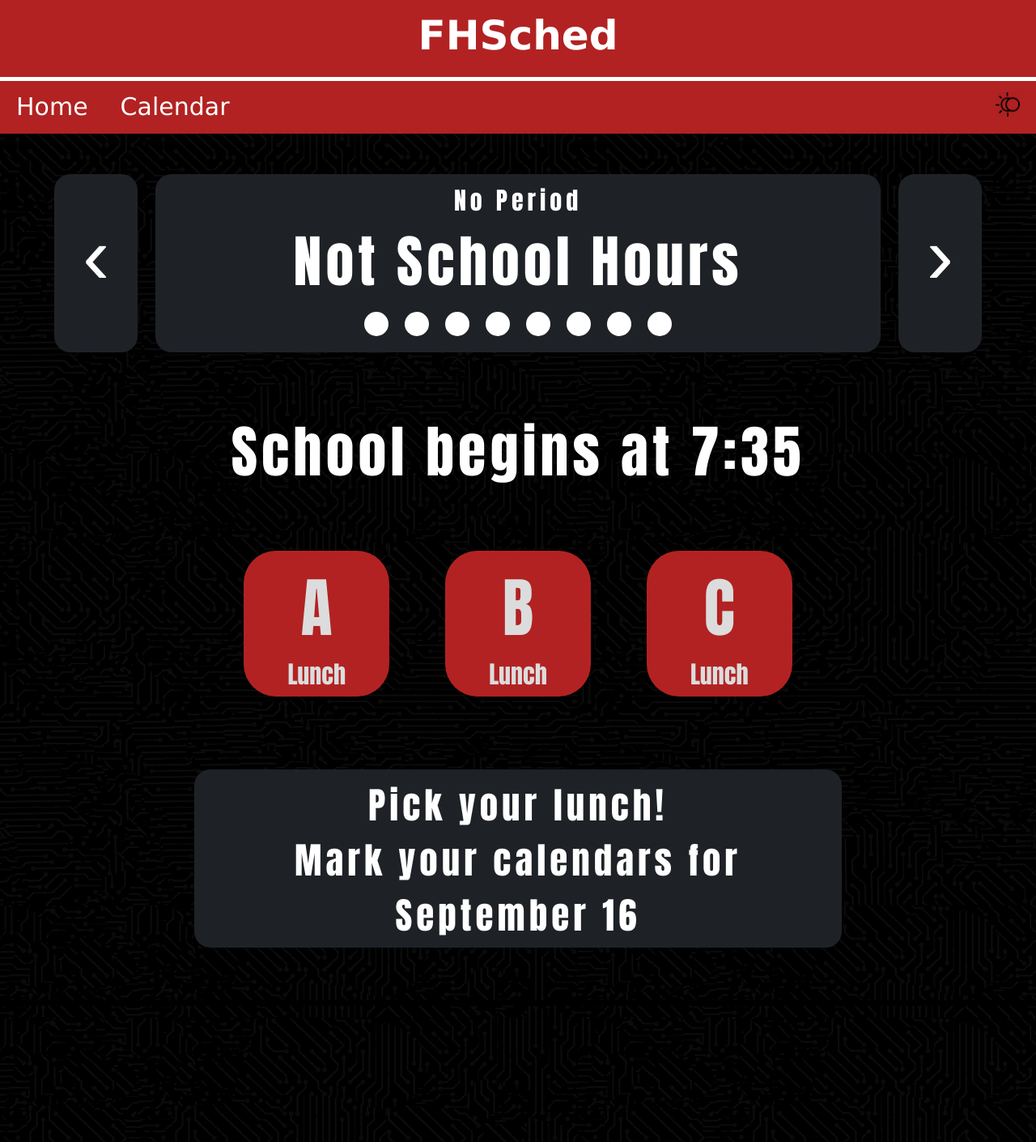
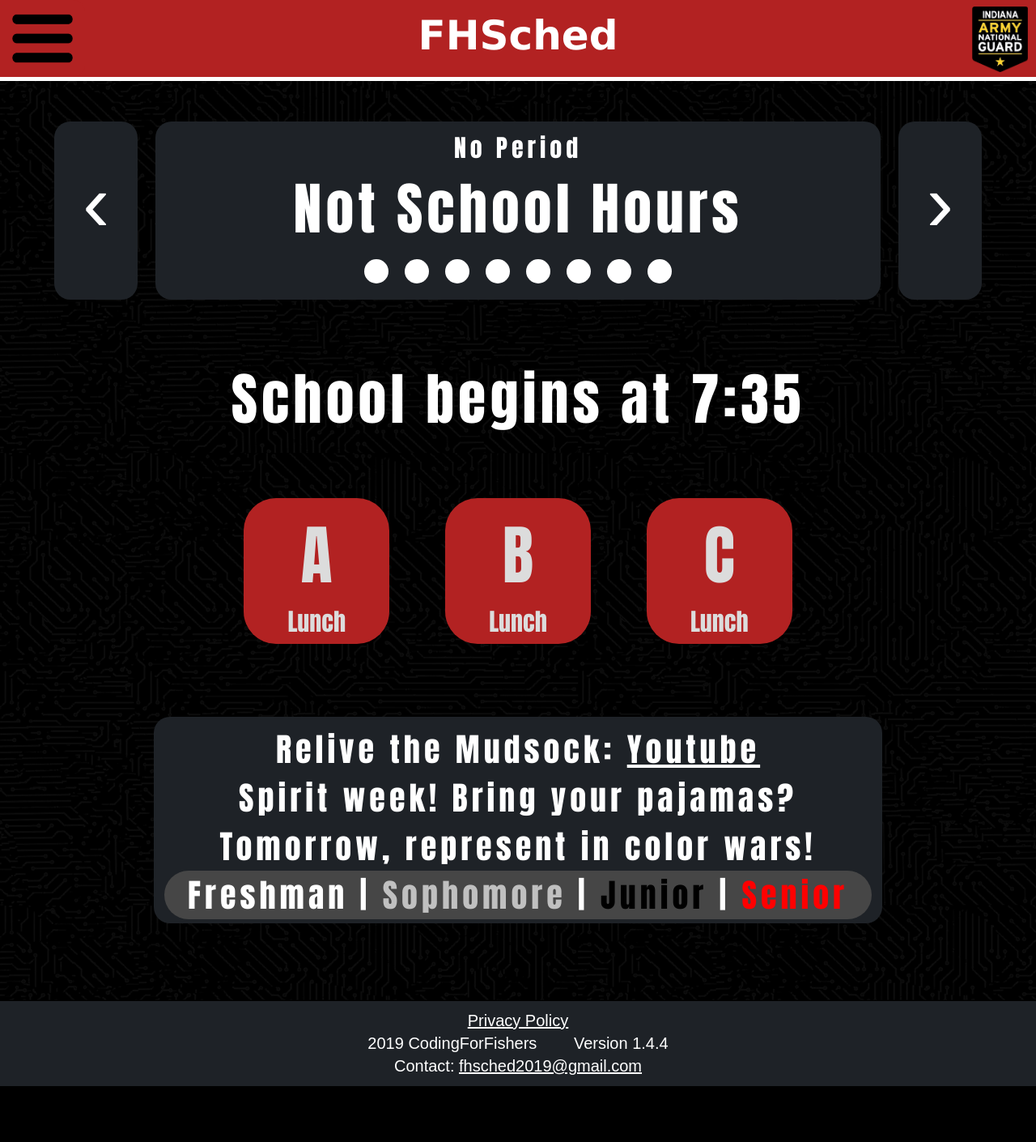
Before and after one commit to ChocoDino2k/FHSchedBeta-1, a PHP site: page / in a window 1280 px wide. Shown: the top 1410 px of the page at 81% size. After the commit the page ends 1341 px from the top, so only its background shows below. Run offline with PHP 8.4, Linux system fonts and the light colour scheme.

Commit message:
New Splash and start for new header
changing the nav bar to be a hamburger icon, added the national gurad logo, and new splash stuff

```diff
--- a/css/FHSched_V_1.12.css
+++ b/css/FHSched_V_1.13.css
@@ -132,7 +132,7 @@ body.dark .nav-bar
   left: 0px;
   background-color: red;
   height: 95px;
-  width: 95px;
+  width: 105px;
   border-bottom-right-radius: 15px;
   border-top-right-radius: 15px;
 }
@@ -146,8 +146,11 @@ body.dark .ham-a
 }
 .ham
 {
+  position: absolute;
   margin: auto;
   height: 95px;
+  width: 85px;
+  left: 10px;
 }
 
 .header
@@ -291,13 +294,13 @@ body.dark .dot:hover {
   letter-spacing: 5px;
   font-family:"anton";
   text-align:center;
-  font-size: 45px;
+  font-size: 40px;
   margin-top: 10px;
   padding-top: 10px;
   padding-bottom: 0px;
-  width:950px;
+  width:900px;
   background-color: lightgray;
-  height: 210px;
+  height: 245px;
   border-radius: 20px;
   margin: auto;
   margin-bottom: 50px;
@@ -326,6 +329,16 @@ body.dark .splash {
 body.dark .splash2 {
   color: white;
   background-color:rgb(30,34,39);
+}
+
+.splash-box
+{
+  background-color: gray;
+  border-radius: 50px;
+}
+body.dark .splash-box
+{
+  background-color: RGB(70, 70, 70);
 }
 
 .btn
--- a/index.html
+++ b/index.html
@@ -14,7 +14,7 @@
 
 
     <meta charset="utf-8">
-    <title>FHSched [Beta]</title>
+    <title>FHSched</title>
     <link rel="shortcut icon" type="image/ico" href="images/icon.ico">
     <link rel="apple-touch-icon" sizes="57x57" href="images/apple-icon-57x57.png">
     <link rel="apple-touch-icon" sizes="72x72" href="images/apple-icon-72x72.png">
@@ -23,7 +23,7 @@
 
     <script type="text/javascript" src="js/FHSched_Schedule_Data_V_1.7.js"> </script>
     <script type="text/javascript" src="js/FHSched_Calendar_Data_V_1.3.js"></script>
-    <link rel="stylesheet" href="css/FHSched_V_1.11.css">
+    <link rel="stylesheet" href="css/FHSched_V_1.13.css">
     <link href="https://fonts.googleapis.com/css?family=Anton" rel="stylesheet">
     <script src="https://ajax.googleapis.com/ajax/libs/jquery/3.4.1/jquery.min.js"></script>
   </head>
@@ -31,16 +31,21 @@
     <!--
     <img class="logo" src="images/weblogo.png" width="80" height="74">
   -->
+    <a class = "ham-a"><img src="images/Hamburger_icon.png" class="ham"></a>
+    <a href = "https://www.in.ng.mil/" class="ng-logo-a"><img src="images/National_Guard_Logo.png" class = "ng-logo"></a>
     <div>
       <p class="header">
         <a href="/">FHSched</a>
       </p>
     </div>
+
+    <!--
     <ul class="nav-bar">
       <li><a href="/">Home</a></li>
-      <li><a href="Calendar/">Calendar</a></li>
-      <li style = "float: right;"><a role="button" onclick="localStorage.setItem('mode', (localStorage.getItem('mode') || 'dark') === 'dark' ? 'light' : 'dark'); localStorage.getItem('mode') === 'dark' ? document.querySelector('body').classList.add('dark') : document.querySelector('body').classList.remove('dark')" title="Dark/light" id="darkMode"><img src = "images/sunmoon.png" width = "30" height = "30"></a></li>
+      <li style = "float: right;"><a role="button" onclick="localStorage.setItem('mode', (localStorage.getItem('mode') || 'dark') === 'dark' ? 'light' : 'dark'); localStorage.getItem('mode') === 'dark' ? document.querySelector('body').classList.add('dark') : document.querySelector('body').classList.remove('dark')" title="Dark/light" id="darkMode"> Light | Dark Mode</a></li>
     </ul>
+    -->
+
     <div id = "periodDiv" class="time-schedule">
       <p id = "period" class = "period-display">No Period</p>
       <p id = "timer" class = "timer">Not School Hours</p>
@@ -66,7 +71,7 @@
       </button>
     </div>
 
-    <p class = "splash">Pick your lunch!<br>Mark your calendars for<br>September 16</p>
+    <p class = "splash">Relive the Mudsock: <a href="https://youtu.be/DF6qBzZxx6E">Youtube</a><br>Spirit week! Bring your pajamas?<br>Tomorrow, represent in color wars!<br><span class = "splash-box"> &nbsp; <span style="color:white">Freshman</span> | <span style="color:silver">Sophomore</span> | <span style="color:black">Junior</span> | <span style="color:red">Senior</span> &nbsp; </span></p>
 
     <div id = "wrongLunchDiv" class="wrongLunchDiv">
       <button onclick = "resetLunch()" class = "wrongLunchBtn">
@@ -78,7 +83,7 @@
     <footer>
       <div class="foot">
         <ul>
-          <li><a href="privacy-policy/">Privacy Policy</a></li>
+          <li><a href="../privacy-policy/">Privacy Policy</a></li>
         </ul>
         <ul>
           <li>2019 CodingForFishers</li>
--- a/privacy-policy/index.php
+++ b/privacy-policy/index.php
@@ -8,7 +8,7 @@
     <link rel="apple-touch-icon" sizes="72x72" href="../images/apple-icon-72x72.png">
     <link rel="apple-touch-icon" sizes="114x114" href="../images/apple-icon-114x114.png">
     <link rel="apple-touch-icon" sizes="144x144" href="../images/apple-icon-144x144.png">
-    <link rel="stylesheet" href="../css/FHSched_V_1.11.css">
+    <link rel="stylesheet" href="../css/FHSched_V_1.13.css">
     <link href="https://fonts.googleapis.com/css?family=Anton" rel="stylesheet">
   </head>
   <body style = "margin: 0;" class = "dark">
@@ -20,7 +20,9 @@
     </p>
     <ul class="nav-bar">
       <li><a href="../">Home</a></li>
+      <!--
       <li><a href="../calendar/">Calendar</a></li>
+    -->
       <li style = "float: right;"><a role="button" onclick="localStorage.setItem('mode', (localStorage.getItem('mode') || 'dark') === 'dark' ? 'light' : 'dark'); localStorage.getItem('mode') === 'dark' ? document.querySelector('body').classList.add('dark') : document.querySelector('body').classList.remove('dark')" title="Dark/light" id="darkMode"> Light | Dark Mode</a></li>
     </ul>
     <div class = "privacy_policy">
@@ -82,7 +84,7 @@
     <footer>
       <div class="foot">
         <ul>
-          <li><a href="privacy-policy/">Privacy Policy</a></li>
+          <li><a href="../privacy-policy/">Privacy Policy</a></li>
         </ul>
         <ul>
           <li>2019 CodingForFishers</li>
```
Also changed, not shown: images/Hamburger_icon.png (added), images/National_Guard_Logo.png (added), images/sunmoon.png (deleted), 3 other files.
